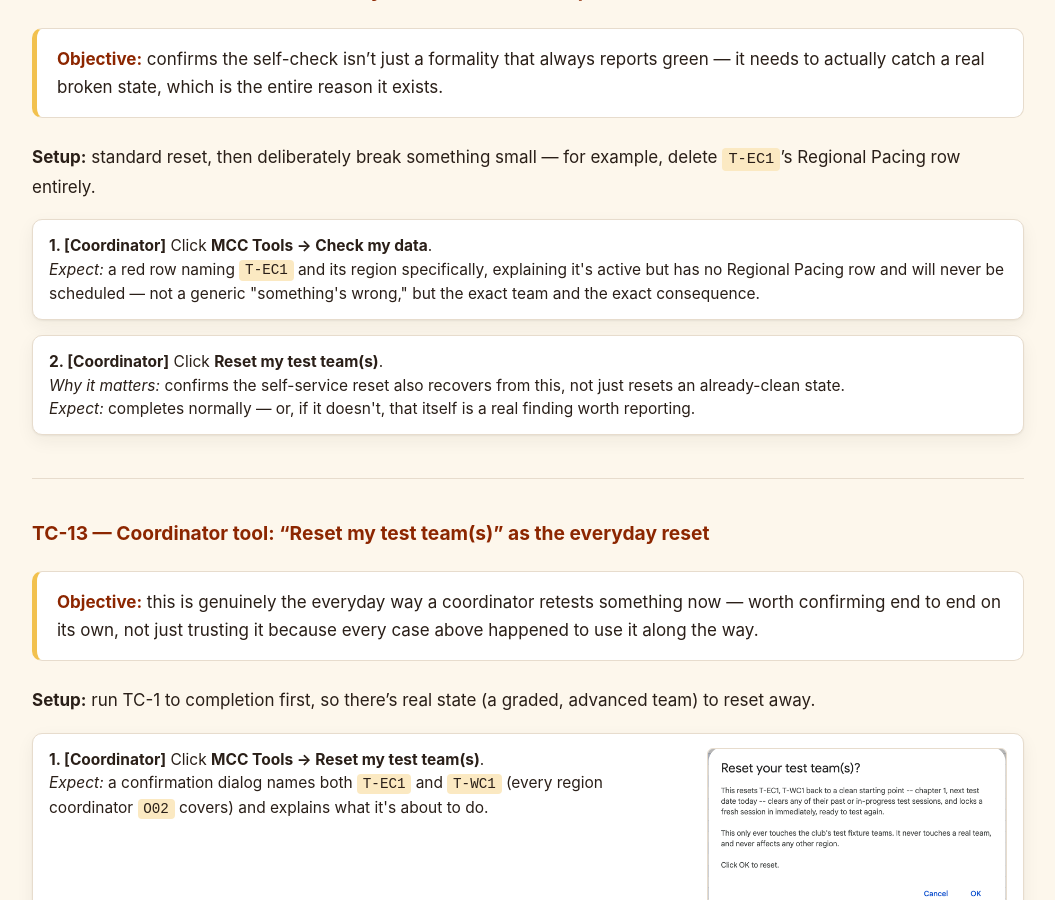
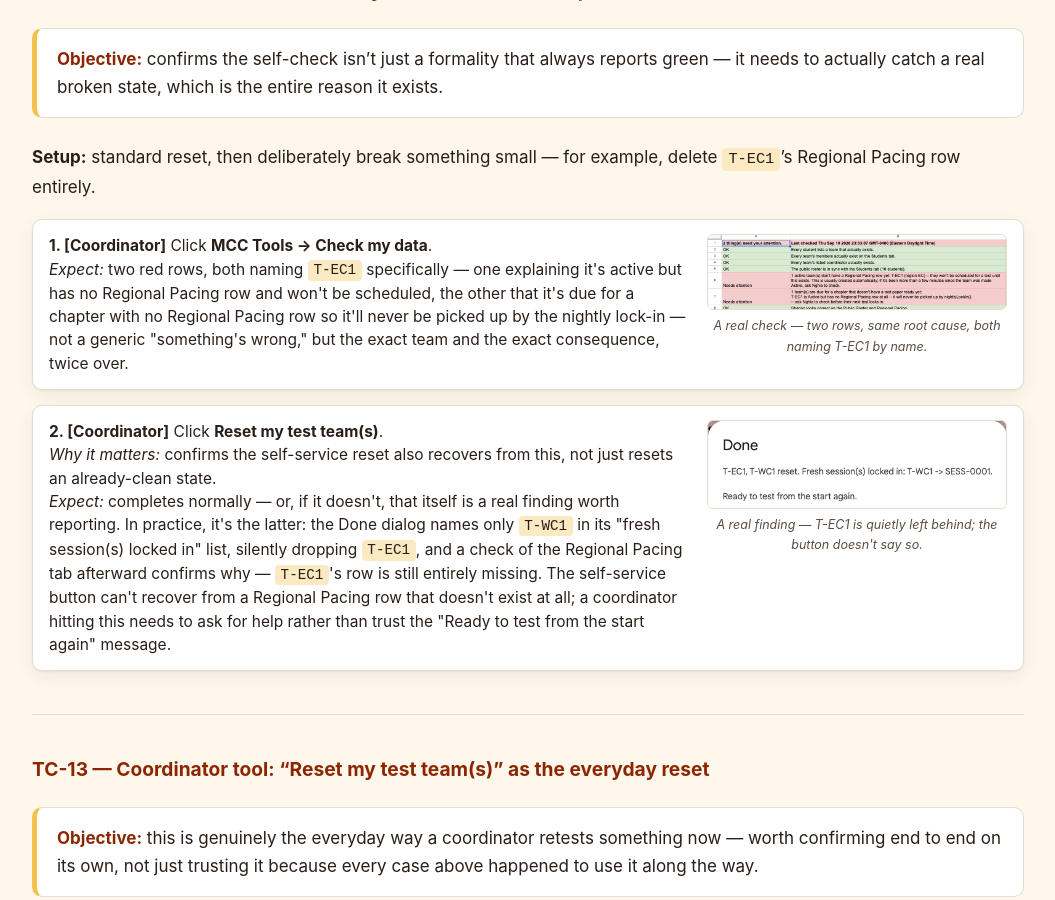
Before and after one commit to nghia71/nghia71.github.io, a Jekyll site: the page built from current-standings.md, in a window 1280 px wide and 900 px high, scrolled down 13896 px. Shown: the whole window, without its empty margins (112-1167 px from the left). Built offline with Jekyll 4.4.1, drawn with Linux system fonts in a browser that asks for light colours.

Commit message:
Add real live-captured screenshots to TC-12, document a real reset bug
Corrected step 1: Check my data reports T-EC1's missing Regional Pacing
row as two separate red rows, not one. Corrected step 2: Reset my test
team(s) does NOT actually recover from a missing Regional Pacing row --
verified the Done dialog silently omits T-EC1 from its fresh-session
list, and confirmed on the Regional Pacing tab that its row is still
missing afterward. This is a real, reproducible finding, not a
doc-wording issue.

Co-Authored-By: Claude Sonnet 5 <noreply@anthropic.com>
Claude-Session: https://claude.ai/code/session_015fnAyissPHLrFqhmKJxWoJ

```diff
--- a/current-standings.md
+++ b/current-standings.md
@@ -540,7 +540,11 @@ Each case below says if it needs anything beyond this standard reset.
 <div class="tc-step">
 <div class="tc-step-text">
 <strong>1. [Coordinator]</strong> Click <strong>MCC Tools → Check my data</strong>.<br>
-<em>Expect:</em> a red row naming <code>T-EC1</code> and its region specifically, explaining it's active but has no Regional Pacing row and will never be scheduled — not a generic "something's wrong," but the exact team and the exact consequence.
+<em>Expect:</em> two red rows, both naming <code>T-EC1</code> specifically — one explaining it's active but has no Regional Pacing row and won't be scheduled, the other that it's due for a chapter with no Regional Pacing row so it'll never be picked up by the nightly lock-in — not a generic "something's wrong," but the exact team and the exact consequence, twice over.
+</div>
+<div class="tc-step-shot">
+<img src="./img/current-standings/tc12-step1-check-data.png" alt="The Data Check tab showing two red rows, both naming T-EC1 and its missing Regional Pacing row">
+<div class="tc-step-caption">A real check — two rows, same root cause, both naming T-EC1 by name.</div>
 </div>
 </div>
 
@@ -548,7 +552,11 @@ Each case below says if it needs anything beyond this standard reset.
 <div class="tc-step-text">
 <strong>2. [Coordinator]</strong> Click <strong>Reset my test team(s)</strong>.<br>
 <em>Why it matters:</em> confirms the self-service reset also recovers from this, not just resets an already-clean state.<br>
-<em>Expect:</em> completes normally — or, if it doesn't, that itself is a real finding worth reporting.
+<em>Expect:</em> completes normally — or, if it doesn't, that itself is a real finding worth reporting. In practice, it's the latter: the Done dialog names only <code>T-WC1</code> in its "fresh session(s) locked in" list, silently dropping <code>T-EC1</code>, and a check of the Regional Pacing tab afterward confirms why — <code>T-EC1</code>'s row is still entirely missing. The self-service button can't recover from a Regional Pacing row that doesn't exist at all; a coordinator hitting this needs to ask for help rather than trust the "Ready to test from the start again" message.
+</div>
+<div class="tc-step-shot">
+<img src="./img/current-standings/tc12-step2-reset-incomplete.png" alt="The Done dialog locking in a fresh session for T-WC1 only, silently omitting T-EC1">
+<div class="tc-step-caption">A real finding — T-EC1 is quietly left behind; the button doesn't say so.</div>
 </div>
 </div>
 
```
Also changed, not shown: img/current-standings/tc12-step1-check-data.png (added), img/current-standings/tc12-step2-reset-incomplete.png (added).
